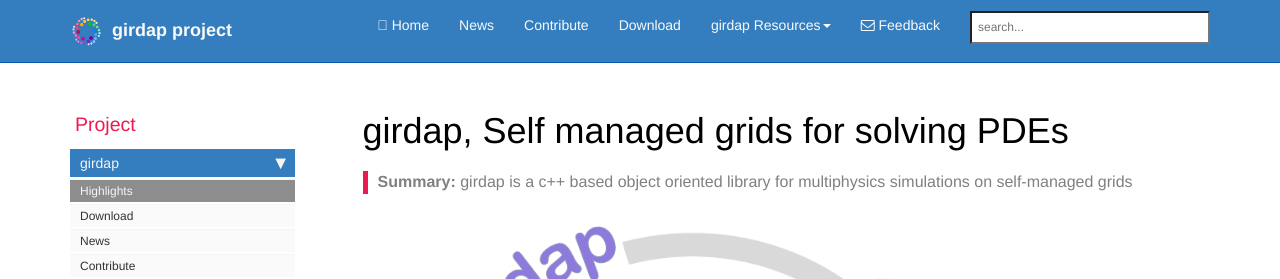
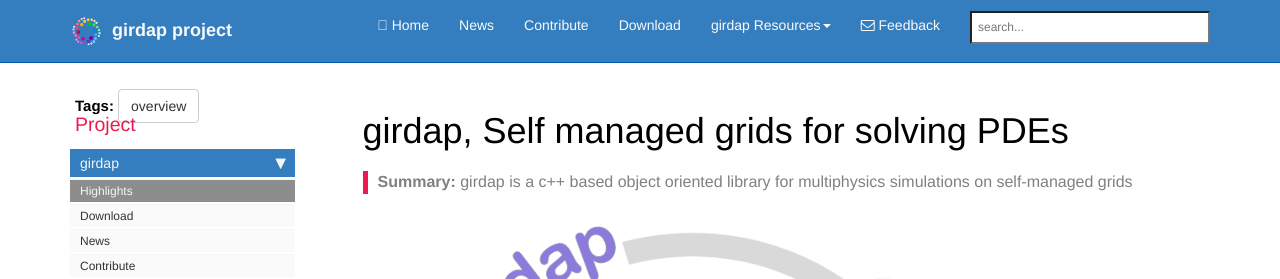
Before and after one commit to uzgoren/girdap, a Jekyll site: the page built from index.md, in a window 1280 px wide and 1061 px high. Shown: the top 279 px of the window. Built offline with Jekyll 4.4.1, drawn with Linux system fonts in a browser that asks for light colours; nearby versions of some CDN libraries; comment, search, counter and statistics services are not loaded.

Commit message:
highligh.png

```diff
--- a/_layouts/default.html
+++ b/_layouts/default.html
@@ -66,6 +66,19 @@
         <div class="col-md-3">
 
           {% include sidebar.html %}
+
+	      <div class="tags">
+        {% if page.tags != null %}
+        <b>Tags: </b>
+        {% assign projectTags = site.data.tags.allowed-tags %}
+        {% for tag in page.tags %}
+        {% if projectTags contains tag %}
+        <a href="{{ "tag_" | append: tag | append: ".html" }}" class="btn btn-default navbar-btn cursorNorm" role="button">{{page.tagName}}{{tag}}</a>
+        {% endif %}
+        {% endfor %}
+        {% endif %}
+    </div>
+
 	</div>
     <!-- Content Column -->
     <div class="col-md-9">
```
